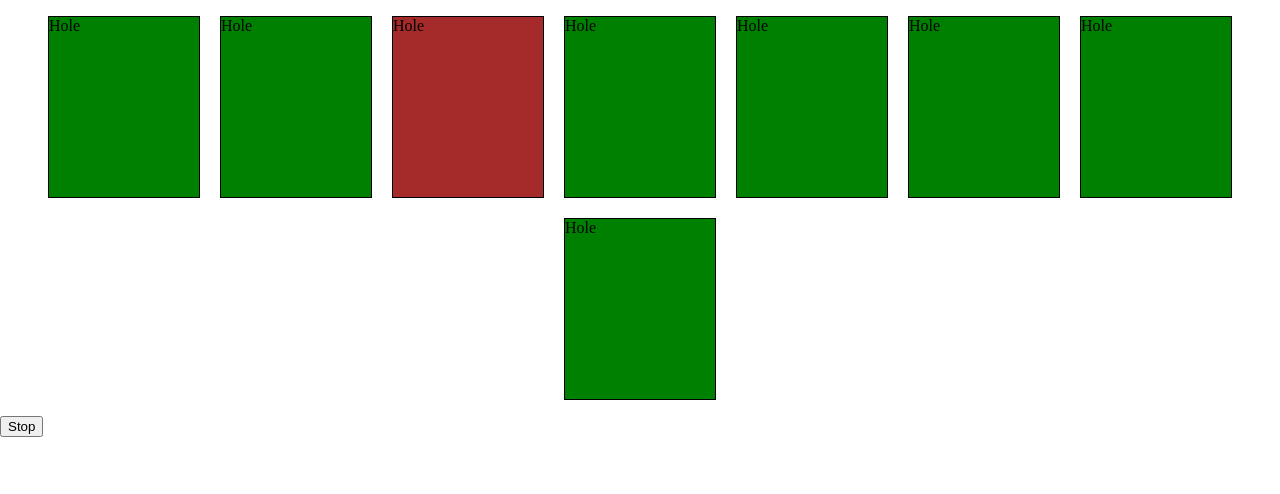
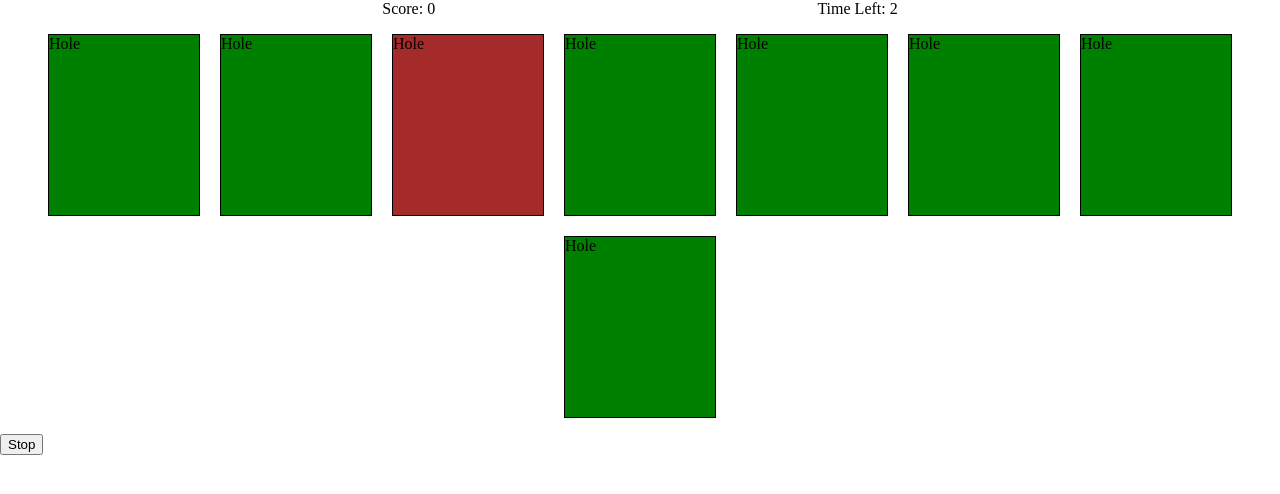
Before and after one commit to HarshRohila/whack-a-mole, a React (Vite) app: page / in a window 1280 px wide. Both pictures are taken after a click on the button "Start Game". Shown: the top 494 px of the page. Built offline with nearby package versions, Linux system fonts and the light colour scheme.

Commit message:
showing game score

```diff
--- a/package.json
+++ b/package.json
@@ -10,6 +10,7 @@
     "preview": "vite preview"
   },
   "dependencies": {
+    "@rx-state-utils/react": "^0.0.4",
     "react": "^18.3.1",
     "react-dom": "^18.3.1",
     "rxjs": "^7.8.1",
--- a/src/components/Hole/index.tsx
+++ b/src/components/Hole/index.tsx
@@ -1,4 +1,5 @@
 import { styled } from "@app/libs/style"
+import { GamePageService } from "@app/services/GamePageService"
 import React, { FC } from "react"
 
 interface HoleProps {
@@ -13,7 +14,17 @@ const StyledHole = styled.div<HoleProps>`
 `
 
 const Hole: FC<HoleProps> = (props) => {
-  return <StyledHole showMole={props.showMole}>Hole</StyledHole>
+  const handleClick = () => {
+    if (props.showMole) {
+      GamePageService.setScore((prev) => prev + 1)
+    }
+  }
+
+  return (
+    <StyledHole onClick={handleClick} showMole={props.showMole}>
+      Hole
+    </StyledHole>
+  )
 }
 
 export { Hole }
--- a/src/config/index.ts
+++ b/src/config/index.ts
@@ -1,6 +1,7 @@
 const Config = {
   HOLES_COUNT: 8,
   MOLE_INTERVAL_IN_MS: 1000,
+  GAME_DURATION_IN_SEC: 4,
 }
 
 export default Config
--- a/src/pages/GamePage/index.tsx
+++ b/src/pages/GamePage/index.tsx
@@ -3,6 +3,8 @@ import { Hole } from "@app/components/Hole"
 import { styled } from "@app/libs/style"
 import Config from "@app/config"
 import { StopBtn } from "@app/components/StopBtn"
+import { GamePageService } from "@app/services/GamePageService"
+import { useStreamState } from "@app/utils/rx-state-utils"
 
 const HolesContainer = styled.ul`
   display: flex;
@@ -14,6 +16,12 @@ const HolesContainer = styled.ul`
 `
 
 interface GamePageProps {}
+
+const Dashboard = styled.div`
+  display: flex;
+  align-items: center;
+  justify-content: space-evenly;
+`
 
 const GamePage: FC<GamePageProps> = () => {
   const [moleIndex, setMoleIndex] = useState<number | undefined>()
@@ -32,6 +40,10 @@ const GamePage: FC<GamePageProps> = () => {
 
   return (
     <>
+      <Dashboard>
+        <Score />
+        <TimeLeft />
+      </Dashboard>
       <HolesContainer>
         {Array.from({ length: Config.HOLES_COUNT }).map((_, i) => (
           <li key={i}>
@@ -46,6 +58,34 @@ const GamePage: FC<GamePageProps> = () => {
   )
 }
 
+function Score() {
+  const score = useStreamState(GamePageService.score$, 0)
+
+  return <div>Score: {score}</div>
+}
+
+function TimeLeft() {
+  const [time, setTime] = useState(Config.GAME_DURATION_IN_SEC)
+
+  useEffect(() => {
+    const interval = setInterval(() => {
+      setTime((prev) => prev - 1)
+    }, 1000)
+
+    return () => {
+      clearInterval(interval)
+    }
+  }, [])
+
+  const score = useStreamState(GamePageService.score$, 0)
+
+  if (time === 0) {
+    GamePageService.gameOver({ score })
+  }
+
+  return <div>Time Left: {time}</div>
+}
+
 function generateRandomNumber(min: number, max: number) {
   return Math.floor(Math.random() * (max - min + 1)) + min
 }
--- a/src/services/GamePageService.ts
+++ b/src/services/GamePageService.ts
@@ -9,6 +9,8 @@ const [state, state$] = createState({
   activePage: GamePage.MENU,
 })
 
+const [score, score$] = createState(0)
+
 const GamePageService = {
   setActive(page: GamePage) {
     state.next({ ...state.value, activePage: page })
@@ -19,6 +21,14 @@ const GamePageService = {
   stopGame() {
     this.setActive(GamePage.MENU)
   },
+  gameOver({ score }: { score: number }) {
+    this.stopGame()
+    console.log(`Game Over! Your score is ${score}`)
+  },
+  setScore(setter: (value: number) => number) {
+    score.next(setter(score.value))
+  },
+  score$,
   state$,
 }
 
--- a/src/utils/rx-state-utils.ts
+++ b/src/utils/rx-state-utils.ts
@@ -1,8 +1,21 @@
 import { BehaviorSubject, Observable } from "@app/libs/rx"
+import { useEffect, useState } from "react"
 
 function createState<T>(initialValue: T): [BehaviorSubject<T>, Observable<T>] {
   const state = new BehaviorSubject(initialValue)
   return [state, state.asObservable()]
 }
 
-export { createState }
+function useStreamState<T>(stream$: Observable<T>, initialValue: T) {
+  const [state, setState] = useState<T>(initialValue)
+
+  useEffect(() => {
+    const subscription = stream$.subscribe(setState)
+    return () => subscription.unsubscribe()
+    // eslint-disable-next-line react-hooks/exhaustive-deps
+  }, [])
+
+  return state
+}
+
+export { createState, useStreamState }
```
Also changed, not shown: 1 other file (tests, documents, lock files or other folders).
